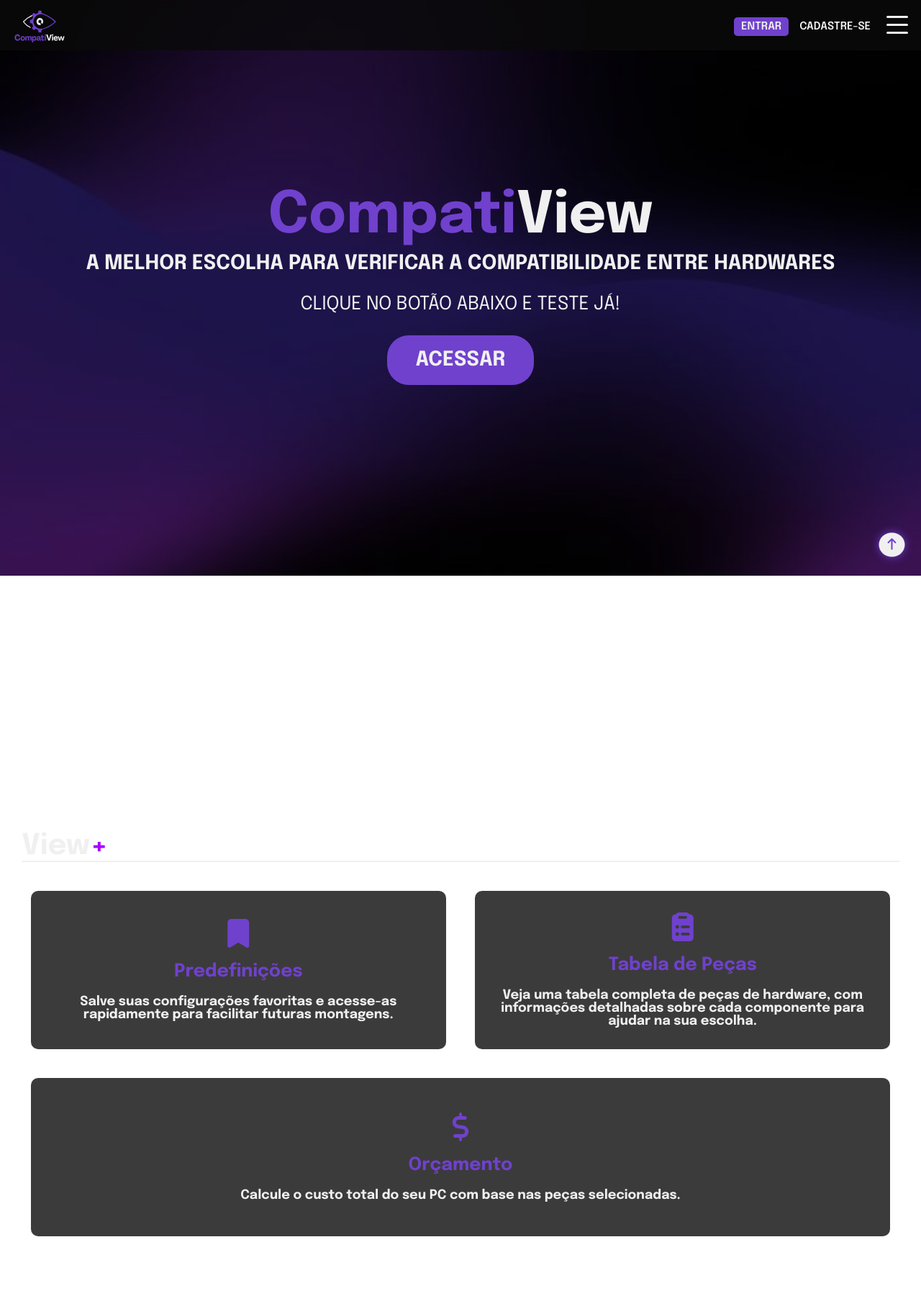
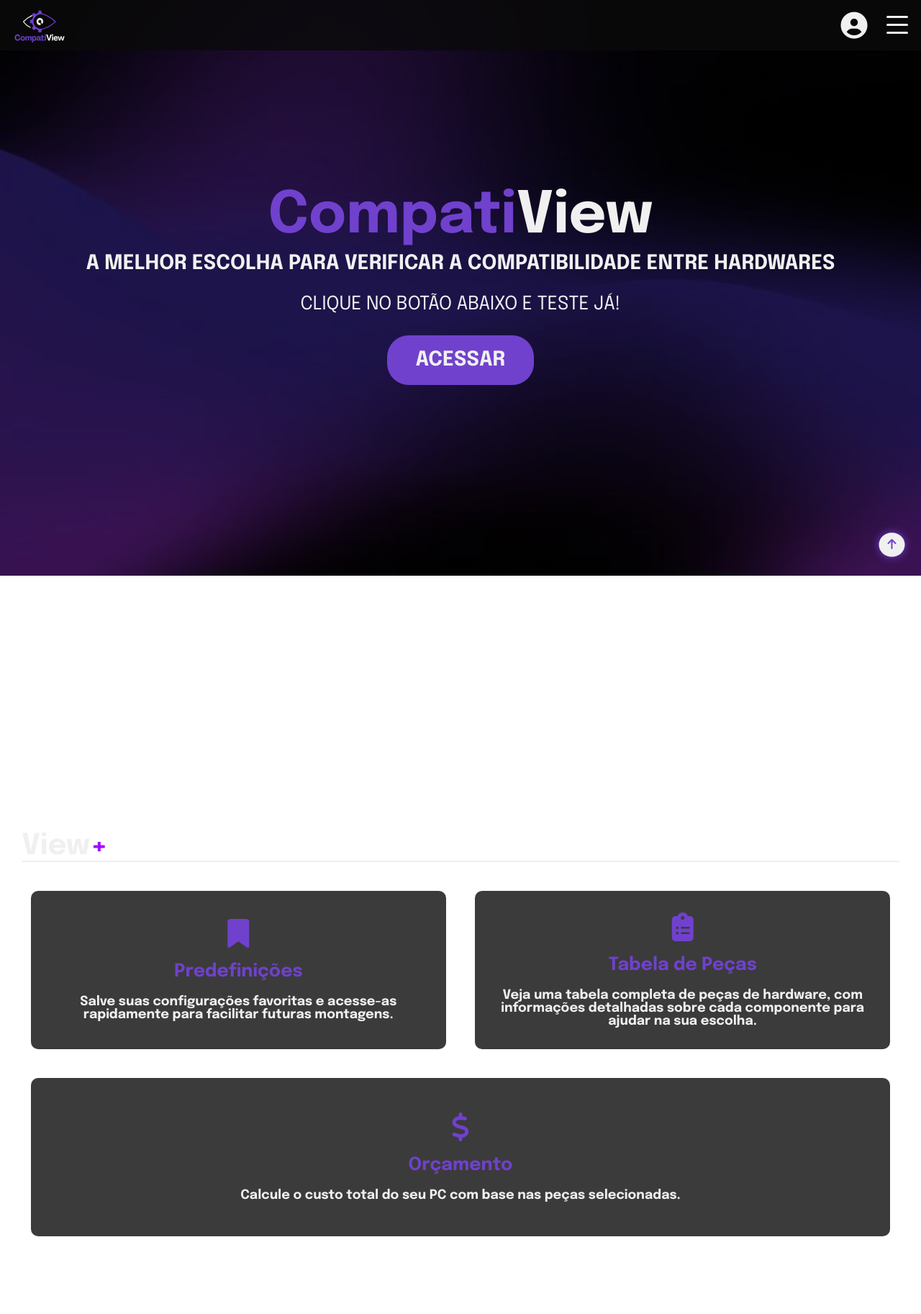
Before and after one commit to Nycolas-Dleon/CompatiView, a Flask app: page / in a window 1280 px wide. Shown: the top 1826 px of the page at 72% size. Run offline with Flask 3, Linux system fonts and the light colour scheme; the visitor is signed in with stand-in values (Sample User, id 1); some libraries are stand-ins or nearby versions; some web fonts are replaced.

Commit message:
style: adiciona dinamicamente icone de perfil no base.html

```diff
--- a/app/data/users.csv
+++ b/app/data/users.csv
@@ -1,2 +1 @@
 usuario;senha;salvamentos
-wesley;scrypt:32768:8:1$z9Qg3UlTuJvF2Wtg$a44b86c8bfb164490f73e75c436444ed5407974c0a16ae96dc8a014bac60fd8654215c4c4bff3b775d04666861e8cf5a1b8d10ea802042bb115fc25a932563ab;[]
--- a/app/static/css/base.css
+++ b/app/static/css/base.css
@@ -88,6 +88,18 @@ footer{
     font-size: 2rem;
 }
 
+.profile-bar {
+    position: fixed;
+    top: 1.65rem;
+    right: 7rem;
+    font-size: 3.7rem;
+    font-weight: 600;
+    display: flex;
+    align-items: center;
+    justify-content: center;
+    gap: 1.5rem;
+}
+
 .navbar-overlay{
     position: absolute;
     top: 0;
--- a/app/static/css/selection.css
+++ b/app/static/css/selection.css
@@ -369,7 +369,7 @@ select:active {
     margin: 0 auto;
 }
 
-i {
+#icon-x {
     color: red;
     font-weight: bolder;
     font-size: 1.8rem;
--- a/app/templates/base.html
+++ b/app/templates/base.html
@@ -10,6 +10,7 @@
     {% block link_icons %}{% endblock %}
     <link href="https://fonts.googleapis.com/css2?family=Epilogue:ital,wght@0,100..900;1,100..900&display=swap" rel="stylesheet">
     <link href="https://fonts.googleapis.com/css2?family=Epilogue:ital,wght@0,100..900;1,100..900&family=SUSE:ital,wght@0,100..900;1,100..900&display=swap" rel="stylesheet">
+    <link rel="stylesheet" href="https://cdnjs.cloudflare.com/ajax/libs/font-awesome/6.5.1/css/all.min.css" integrity="sha512-DTOQO9RWCH3ppGqcWaEA1BIZOC6xxalwEsw9c2QQeAIftl+Vegovlnee1c9QX4TctnWMn13TZye+giMm8e2LwA==" crossorigin="anonymous" referrerpolicy="no-referrer"/>
 </head>
 <body>
     <div class="background"></div>
@@ -20,7 +21,11 @@
         <nav class="navbar">
             <div class="navbar-overlay"></div>
             <a href="/" id="logo-link"><img src="{{ url_for('static', filename='imgs/Logo.svg') }}" alt="Logo"></a>
-
+            {% if session.get('usuario') %}
+            <ul class="profile-bar">
+                <li><a href="#"><i id="profile-icon" class="fa-solid fa-circle-user"></i></a></li>
+            </ul>
+            {% endif %}
             {% block nav_links %}
             {% endblock %}
 
--- a/app/templates/main/index.html
+++ b/app/templates/main/index.html
@@ -12,7 +12,7 @@ CompatiView
 {% endblock %}
 
 {% block nav_links %}
-
+{% if not session.get('usuario') %}
     <ul class="area-login">
         <li id="login-btn">
             <a href="{{ url_for('auth.login') }}" target="_self">Entrar</a>
@@ -21,7 +21,7 @@ CompatiView
             <a href="{{ url_for('auth.cadastro') }}" target="_self" >Cadastre-se</a>
         </li>
     </ul>
-
+{% endif %}
     <div class="menu-hamburguer">
         <input type="checkbox" id="menu-toggle">
             <label for="menu-toggle" class="menu-icon">
--- a/app/templates/main/selection.html
+++ b/app/templates/main/selection.html
@@ -153,7 +153,7 @@
             <div class="relatorio">
             <ul>
                 {% for message in messages %}
-                <li>{% if message[:2] in ['03','04','05','06','07'] %}<span id="space"><i class="fa-solid fa-xmark"></i></span>{{ message[2:] }}{% endif %}</li>
+                <li>{% if message[:2] in ['03','04','05','06','07'] %}<span id="space"><i id="icon-x" class="fa-solid fa-xmark"></i></span>{{ message[2:] }}{% endif %}</li>
                 {% endfor %}
             </ul>
             </div>
```
